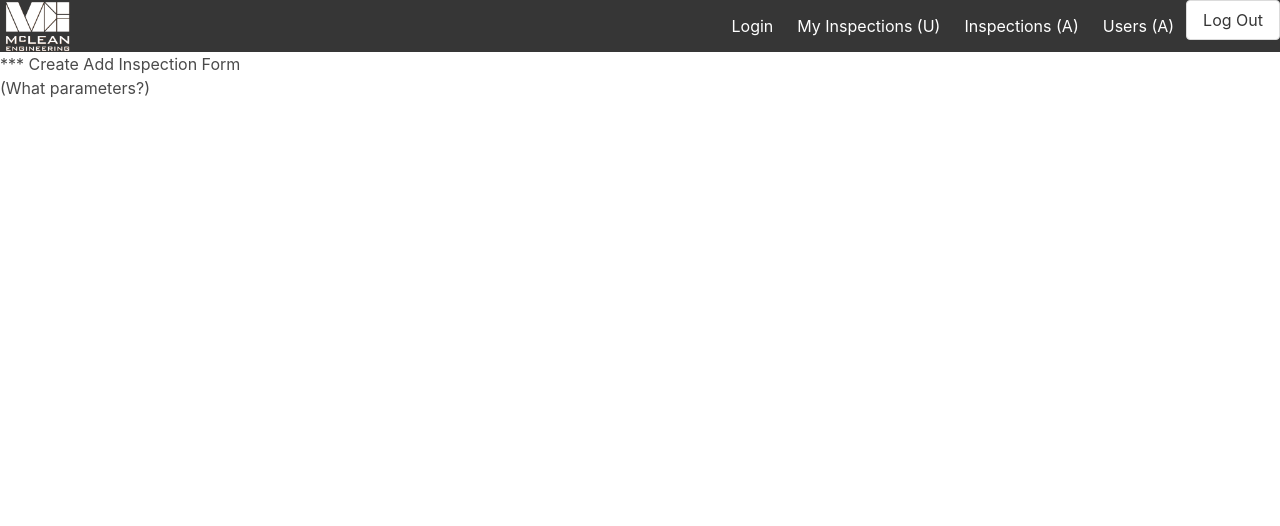
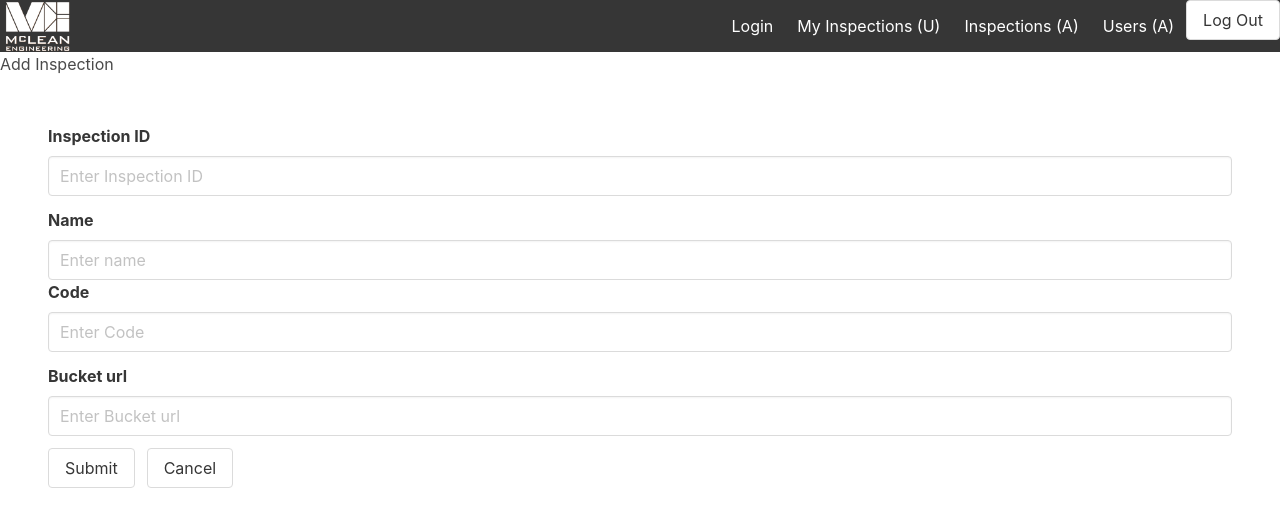
Before and after one commit to jrussellrivers/power-poles-frontend, a React (Create React App) app: page /addinspection in a window 1280 px wide. Shown: the top 526 px of the page. Built offline with nearby package versions, Linux system fonts and the light colour scheme.

Commit message:
fixing routes

```diff
--- a/src/App.js
+++ b/src/App.js
@@ -4,13 +4,12 @@ import {
   BrowserRouter as Router,
   Switch,
   Route,
-  Redirect,
+  // Redirect,
 } from "react-router-dom";
 
 //components
 import Nav from "./Components/Nav"
 import Login from "./Components/Login";
-import Search from "./Components/Search";
 import SearchInspection from "./Components/SearchInspection";
 import SearchUsers from "./Components/SearchUsers";
 import MyInspections from "./Components/MyInspections";
@@ -34,7 +33,6 @@ function App() {
         </Route>
         <Route path="/myinspections">
           <MyInspections currentUser={currentUser} setCurrentUser={setCurrentUser} />
-          <Search currentUser={currentUser} setCurrentUser={setCurrentUser} />
         </Route>
         <Route path="/inspections">
           <SearchInspection currentUser={currentUser} setCurrentUser={setCurrentUser} />
--- a/src/Components/AddInspection.js
+++ b/src/Components/AddInspection.js
@@ -3,11 +3,118 @@ import React, { useState } from "react";
 
 const AddInspection = () => {
 
+  const [formData, setFormData] = useState({});
 
-  return (<div>
-      *** Create Add Inspection Form
-      <div>(What parameters?) </div>
-  </div>)
+
+  const handleChange = (evt) => {
+    setFormData({ ...formData, [evt.target.name]: evt.target.value });
+  };
+
+  const handleSubmit = (evt) => {
+    evt.preventDefault();
+    fetch("/addinspection", {
+      method: "POST",
+      body: JSON.stringify(formData),
+      headers: {
+        "Content-Type": "application/json",
+      },
+    })
+      .then((res) => res.json())
+      .then((data) => {
+        //we will probably want to change this
+        // setCurrentUser(data);
+      });
+  };
+
+  return (
+    <div className="Form">
+      <form className="Form1" onSubmit={handleSubmit}>
+        <h1>Add Inspection</h1>
+
+        <section className="section">
+
+          <div className="field">
+            <label className="label">Inspection ID</label>
+            <div className="control">
+              <input
+                className="input"
+                type="text"
+                placeholder="Enter Inspection ID"
+                name="id"
+                id="id"
+                onChange={handleChange}
+                required
+              />
+            </div>
+          </div>
+
+          <label className="label">Name</label>
+          <div className="control">
+            <input
+              className="input"
+              type="text"
+              placeholder="Enter name"
+              name="name"
+              id="name"
+              onChange={handleChange}
+              required
+            />
+          </div>
+
+
+          <div className="field">
+            <label className="label">Code</label>
+            <div className="control">
+              <input
+                className="input"
+                type="text"
+                placeholder="Enter Code"
+                name="code"
+                id="code"
+                onChange={handleChange}
+                required
+              />
+            </div>
+          </div>
+
+          <div className="field">
+            <label className="label">Bucket url</label>
+            <div className="control">
+              <input
+                className="input"
+                type="url"
+                placeholder="Enter Bucket url"
+                name="bucketUrl"
+                id="bucketUrl"
+                onChange={handleChange}
+                required
+              />
+            </div>
+          </div>
+
+
+          <div className="field is-grouped">
+            <div className="control">
+              <button
+                className="button"
+                type="submit"
+                id="register-button"
+              >
+                Submit
+                    </button>
+            </div>
+            <div className="control">
+              <button className="button" type="reset" id="cancel-button">
+                Cancel
+                    </button>
+            </div>
+          </div>
+
+
+        </section>
+      </form>
+    </div>
+  );
 }
 
 export default AddInspection
--- a/src/Components/AddUser.js
+++ b/src/Components/AddUser.js
@@ -1,8 +1,24 @@
-import React, { useState } from "react";
-import { Link } from "react-router-dom";
+import React, { useState, useEffect} from "react";
+
 
 const AddUser = ({ setCurrentUser }) => {
     const [formData, setFormData] = useState({});
+    const [inspections, setInspections] = useState(undefined)
+
+    // we may want to change this for sustainability measures
+     useEffect(() => {
+       fetch("/getinspections", {
+         method: "GET",
+         headers: {
+           "Content-Type": "application/json",
+         },
+       })
+         .then((res) => res.json())
+         .then((data) => {
+           setInspections(data);
+         });
+     }, []);
+
 
     const handleChange = (evt) => {
         setFormData({ ...formData, [evt.target.name]: evt.target.value });
@@ -10,7 +26,7 @@ const AddUser = ({ setCurrentUser }) => {
 
     const handleSubmit = (evt) => {
         evt.preventDefault();
-        fetch("/register", {
+        fetch("/adduser", {
             method: "POST",
             body: JSON.stringify(formData),
             headers: {
@@ -19,7 +35,8 @@ const AddUser = ({ setCurrentUser }) => {
         })
             .then((res) => res.json())
             .then((data) => {
-                setCurrentUser(data);
+                //we will probably want to change this
+                // setCurrentUser(data);
             });
     };
 
@@ -63,27 +80,12 @@ const AddUser = ({ setCurrentUser }) => {
                         <div className="control">
                             <div class="select">
                                 <select>
-                                    <option>Select dropdown</option>
-                                    <option>With options</option>
+                                    <option>123456789</option>
+                                    <option>14020020</option>
                                 </select>
                             </div>
                         </div>
                     </div>
-                    {/*
-                    <div className="field">
-                        <label className="label">Inspection</label>
-                        <div className="control">
-                            <input
-                                className="input"
-                                type="dropdown"
-                                placeholder="Zip Code"
-                                name="zipcode"
-                                id="zipcode"
-                                onChange={handleChange}
-                                required
-                            />
-                        </div>
-                    </div> */}
 
 
                     <div className="field">
--- a/src/Components/MyInspections.js
+++ b/src/Components/MyInspections.js
@@ -1,15 +1,84 @@
-import React, { useState } from "react";
+import React, { useState, useEffect } from "react";
 import { Link } from "react-router-dom";
 
-const MyInspections = () => {
+const MyInspections = ({ currentUser }) => {
+    const [myInspection, setMyInspection] = useState(undefined)
+    const [currentSearch, setCurrentSearch] = useState(undefined);
+    const [formData, setFormData] = useState("");
 
-    return(<div>
+    useEffect(() => {
+        fetch("/addinspection", {
+            method: "POST",
+            body: JSON.stringify(currentUser.inspectionId),
+            headers: {
+                "Content-Type": "application/json",
+            },
+        })
+            .then((res) => res.json())
+            .then((data) => {
+                setMyInspection(data);
+            });
+    }, [currentUser]);
+
+
+    const handleChange = (evt) => {
+        setFormData(evt.target.value);
+    }
+
+    const Reset = (e) => {
+        e.preventDefault();
+        e.stopPropagation();
+        setCurrentSearch(undefined);
+        setFormData("");
+    };
+
+    const handleSubmit = (evt) => {
+        evt.preventDefault();
+        let filtered = myInspection.filter(
+            (inspection) => inspection.polenumber === Number(formData)
+        );
+        setCurrentSearch(filtered);
+    };
+
+    return (<div>
         <h1 className="title"> Your Inspections</h1>
-        <ul>
-            <li> - UseEffect to Fetch Inspections</li>
-            <li>  - Ability to click on each inspection, fetch images</li>
-
-        </ul>
+        <h2 className="title">Search</h2>
+        <form onSubmit={handleSubmit}>
+            <label>Pole Number</label>
+            <input
+                className="input"
+                type="text"
+                value={formData}
+                placeholder="Enter Pole Number"
+                onChange={handleChange}
+            />
+            <div className="field is-grouped">
+                <div className="control">
+                    <button className="button" type="submit">
+                        Search
+            </button>
+                </div>
+                <div className="control">
+                    <button className="button" onClick={Reset}>
+                        Reset
+            </button>
+                </div>
+            </div>
+        </form>
+        {!myInspection && <div>There are no inspections to show at this time</div>}
+        {!currentSearch && myInspection && myInspection.map((inspection) => {
+            return (
+                <div className="card" key={inspection.id}>
+                    <div className="subtitle">{inspection.name}</div>
+                    <div>{inspection.code}</div>
+                    <div className="carditem">
+                        <Link to={`myinspections/${inspection.id}`} className="inspection">
+                            See photos?
+                    </Link>
+                    </div>
+                </div>
+            );
+        })}
     </div>)
 
 }
--- a/src/Components/SearchInspection.js
+++ b/src/Components/SearchInspection.js
@@ -2,7 +2,6 @@ import React, { useState } from "react";
 import { Link } from "react-router-dom";
 
 const SearchInspection = () => {
-    const [currentInspection, setCurrentInspection] = useState(undefined)
     const [currentSearch, setCurrentSearch] = useState(undefined);
     const [formData, setFormData] = useState("");
 
@@ -17,13 +16,21 @@ const SearchInspection = () => {
         setFormData("");
     };
 
+
     const handleSubmit = (evt) => {
         evt.preventDefault();
-        let filtered = currentInspection.filter(
-            (inspection) => inspection.polenumber === Number(formData)
-        );
-        setCurrentSearch(filtered);
-    };
+        fetch("/searchinspection", {
+            method: "POST",
+            body: JSON.stringify(formData),
+            headers: {
+                "Content-Type": "application/json",
+            },
+        })
+            .then((res) => res.json())
+            .then((data) => {
+                setCurrentSearch(data);
+            });
+    }
 
 return (
     <div className="searchForm">
@@ -54,6 +61,19 @@ const SearchInspection = () => {
                 </div>
             </div>
         </form>
+        {currentSearch && currentSearch.map((inspection)=> {
+             return (
+                <div className="card" key={inspection.id}>
+                    <div className="subtitle">{inspection.name}</div>
+                    <div>{inspection.code}</div>
+                    <div className="carditem">
+                        <Link to={`myinspections/${inspection.id}`} className="inspection">
+                            See photos?
+                    </Link>
+                    </div>
+                </div>
+            );
+        })}
     </div>
 );
 };
--- a/src/Components/SearchUsers.js
+++ b/src/Components/SearchUsers.js
@@ -2,7 +2,6 @@ import React, { useState } from "react";
 import { Link } from "react-router-dom";
 
 const SearchUsers = () => {
-    const [currentInspection, setCurrentInspection] = useState(undefined)
     const [currentSearch, setCurrentSearch] = useState(undefined);
     const [formData, setFormData] = useState("");
 
@@ -17,20 +16,28 @@ const SearchUsers = () => {
         setFormData("");
     };
 
+
     const handleSubmit = (evt) => {
         evt.preventDefault();
-        let filtered = currentInspection.filter(
-            (inspection) => inspection.polenumber === Number(formData)
-        );
-        setCurrentSearch(filtered);
-    };
+        fetch("/searchuser", {
+            method: "POST",
+            body: JSON.stringify(formData),
+            headers: {
+                "Content-Type": "application/json",
+            },
+        })
+            .then((res) => res.json())
+            .then((data) => {
+                setCurrentSearch(data);
+            });
+    }
 
     return (
         <div className="searchForm">
             <h2 className="title">Users</h2>
             <Link className="button is-link" to="/adduser">
-                 Add User
-                </Link>
+                Add User
+             </Link>
             <h2 className="subtitle">Search (and Edit) User</h2>
             <form onSubmit={handleSubmit}>
                 <label>User Id</label>
@@ -45,15 +52,23 @@ const SearchUsers = () => {
                     <div className="control">
                         <button className="button" type="submit">
                             Search
-            </button>
+                        </button>
                     </div>
                     <div className="control">
                         <button className="button" onClick={Reset}>
                             Reset
-            </button>
+                        </button>
                     </div>
                 </div>
             </form>
+            {currentSearch && currentSearch.map((user)=>{
+                  return (
+                    <div className="card" key={user.id}>
+                        <div className="subtitle">{user.username}</div>
+                        <div>{user.inspectionId}</div>
+                        {user.admin ? <div>ADMIN </div>: <div> NOT ADMIN</div>}
+                    </div>)
+            })}
         </div>
     );
 };
```
Also changed, not shown: src/Components/Search.js (deleted, +0 -56 lines). Lines whose indentation alone changed are shown as unchanged.
